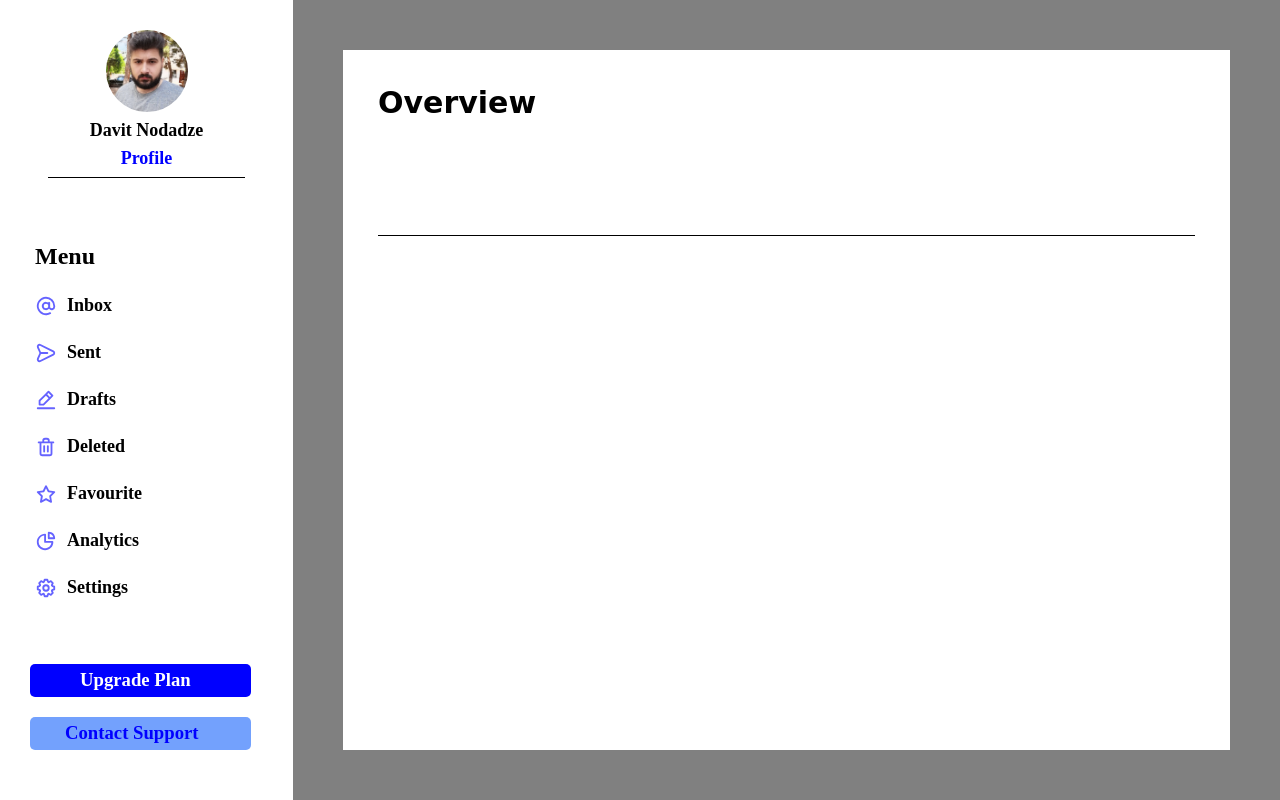
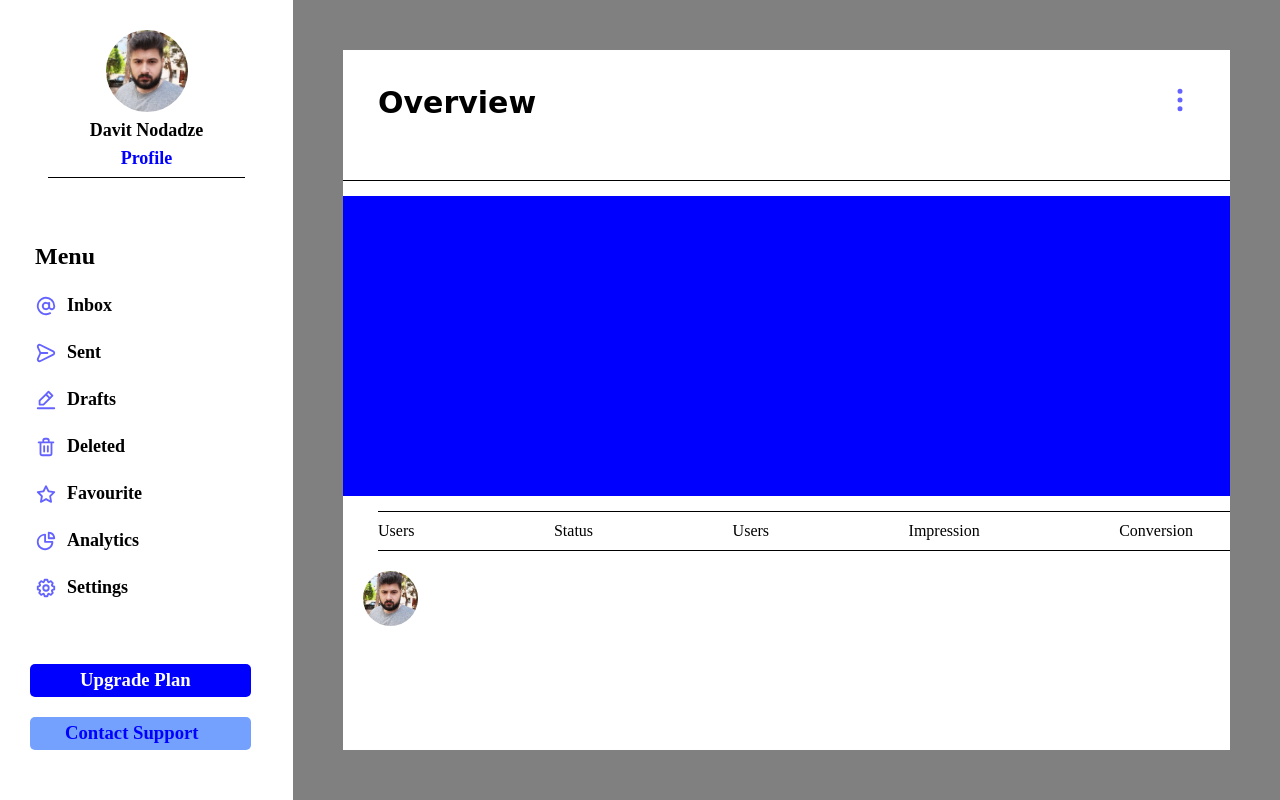
Before and after one commit to DavitNodadze/Analytics-Site, a plain HTML site: page index.html in a window 1280 px wide. Drawn offline with Linux system fonts and the light colour scheme.

Commit message:
day 10.02

```diff
--- a/index.html
+++ b/index.html
@@ -63,10 +63,32 @@
             </div>
             <div class="main-part-container">
                 <div class="main-part">
-                    <h2 class="overview-text">Overview</h2>
-                    <div class="main-part-border">
+                    <div class="text-pic">
+                        <h2 class="overview-text">Overview</h2>
+                        <img class="dot-images" src="/Resources/dots.svg">
+                    </div>
+                <div class="main-part-border">
 
-                    </div>
+                </div>
+                <div class="graph-part">
+
+                </div>
+                <div class="bot-border">
+
+                </div>
+                <div class="bot-text-bar">
+                    <p class="bot-bar-texts">Users</p>
+                    <p class="bot-bar-texts">Status</p>
+                    <p class="bot-bar-texts">Users</p>
+                    <p class="bot-bar-texts">Impression</p>
+                    <p class="bot-bar-texts">Conversion</p>
+                </div>
+                <div class="bot-border">
+
+                </div>
+                <div class="profile1">
+                    <img class="image-style1" src="/Resources/Mypic.jpg">
+                </div>
                 </div>
             </div>
         </div>
--- a/styles.css
+++ b/styles.css
@@ -131,7 +131,6 @@
     background-color:white;
     width: 100%;
     height: 100%;
-    padding: 35px;
 }
 
 .overview-text {
@@ -146,5 +145,55 @@
     width: 100%;
     height: 1px;
     background-color: black;
-    margin-top: 100px;
+    margin-top: 10px;
 }
+
+.text-pic {
+    display: flex;
+    flex-direction: row;
+    justify-content: space-between;
+    margin: 35px;
+}
+
+.dot-images {
+    width: 30px;
+    height: 30px;
+}
+
+.graph-part {
+    display: flex;
+    width: 100%;
+    height: 300px;
+    margin: 15px 0 15px 0;
+    background-color:blue;
+}
+
+.bot-border {
+    display: flex;
+    width: 96%;
+    height: 1px;
+    background-color: black;
+    margin-left: 35px;
+}
+
+.bot-text-bar {
+    display: flex;
+    flex-direction: row;
+    justify-content: space-between;
+    margin: 10px 37px 10px 35px;
+}
+
+.bot-bar-texts {
+    font-size: 16px;
+}
+
+.profile1 {
+    padding: 20px;
+}
+
+.image-style1 {
+    width: 55px;
+    height: 55px;
+    border-radius: 70px;
+    cursor: pointer;
+}
```
Also changed, not shown: Resources/dots.svg (added).
